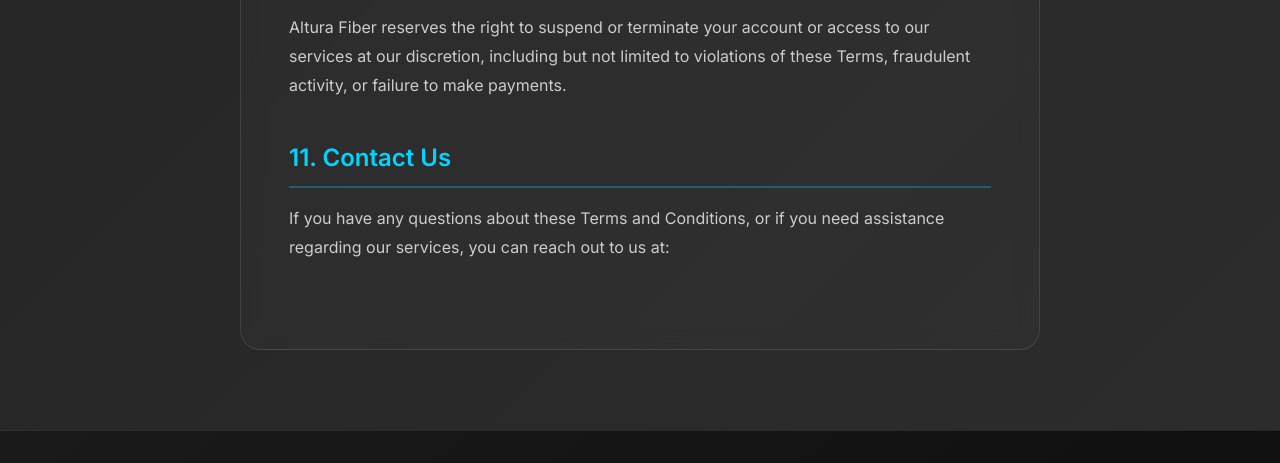
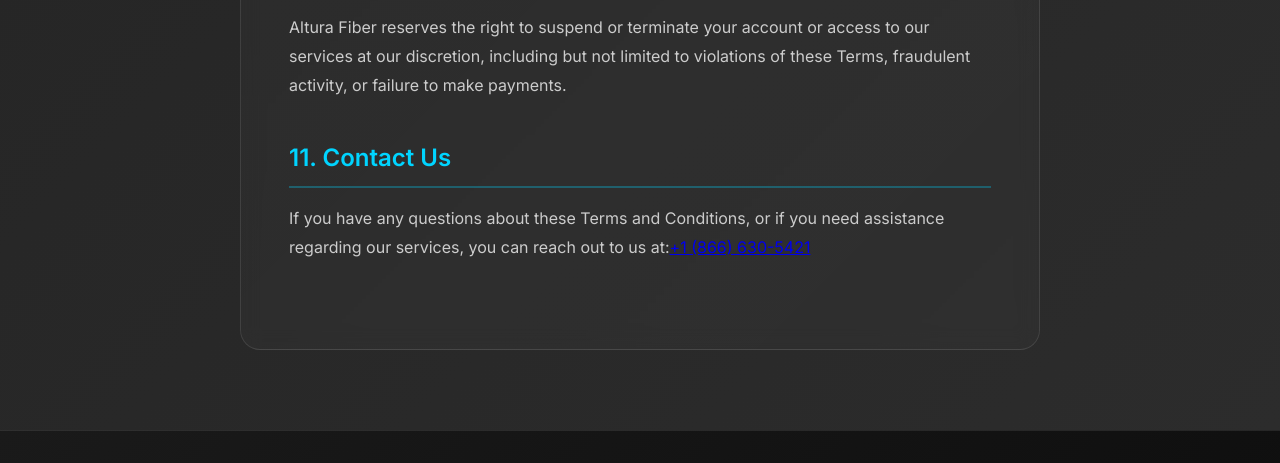
Before and after one commit to alturafibers/altura-fiber, a website built with Vite: page terms.html in a window 1280 px wide. Shown: the part 3512-3975 px from the top of the page. Built offline with nearby package versions, Linux system fonts and the light colour scheme.

Commit message:
Update terms.html

```diff
--- a/terms.html
+++ b/terms.html
@@ -293,7 +293,8 @@
                 <div class="legal-section">
                     <h2>11. Contact Us</h2>
                     <p>If you have any questions about these Terms and Conditions, or if you need assistance regarding
-                        our services, you can reach out to us at:</p>
+                        our services, you can reach out to us at:<a href="tel:+18666305421">+1 (866) 630-5421</a>
+</p>
 
                 </div>
             </div>
```
